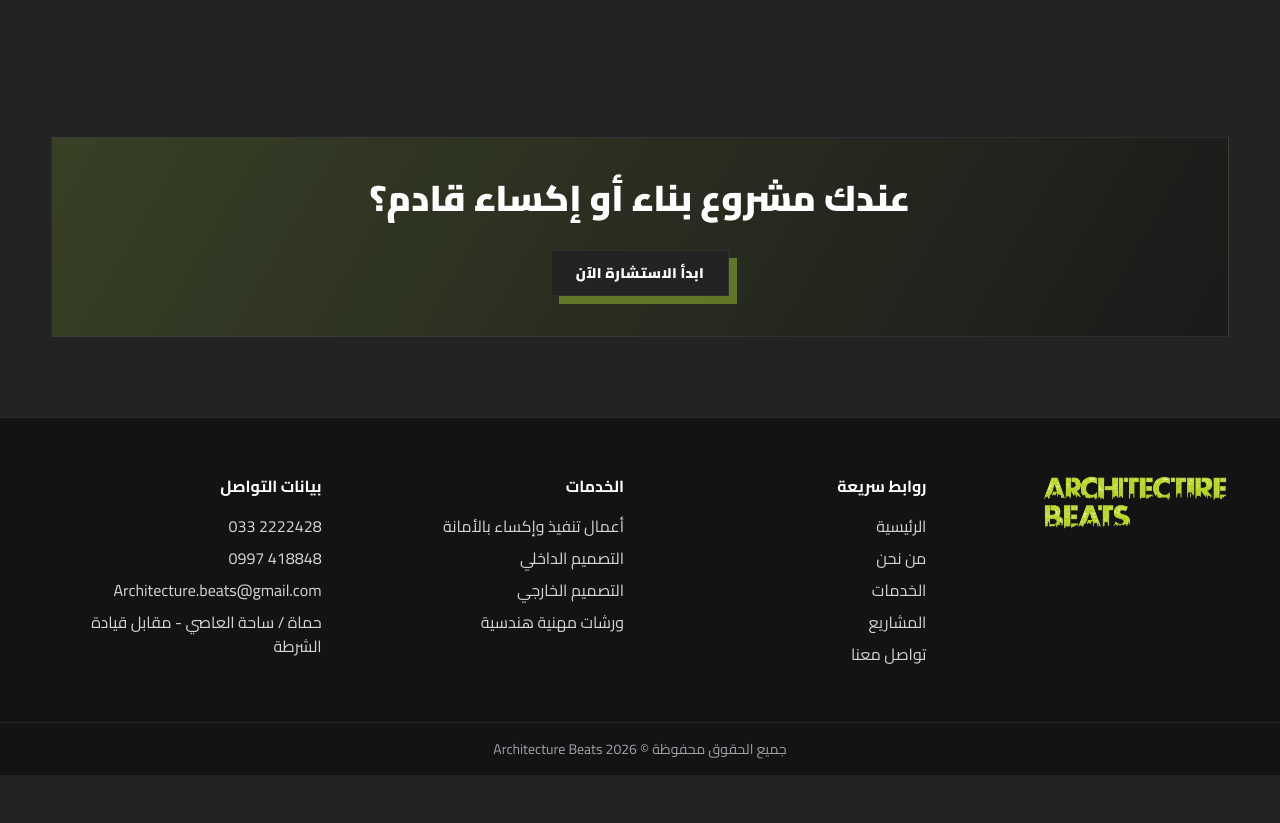
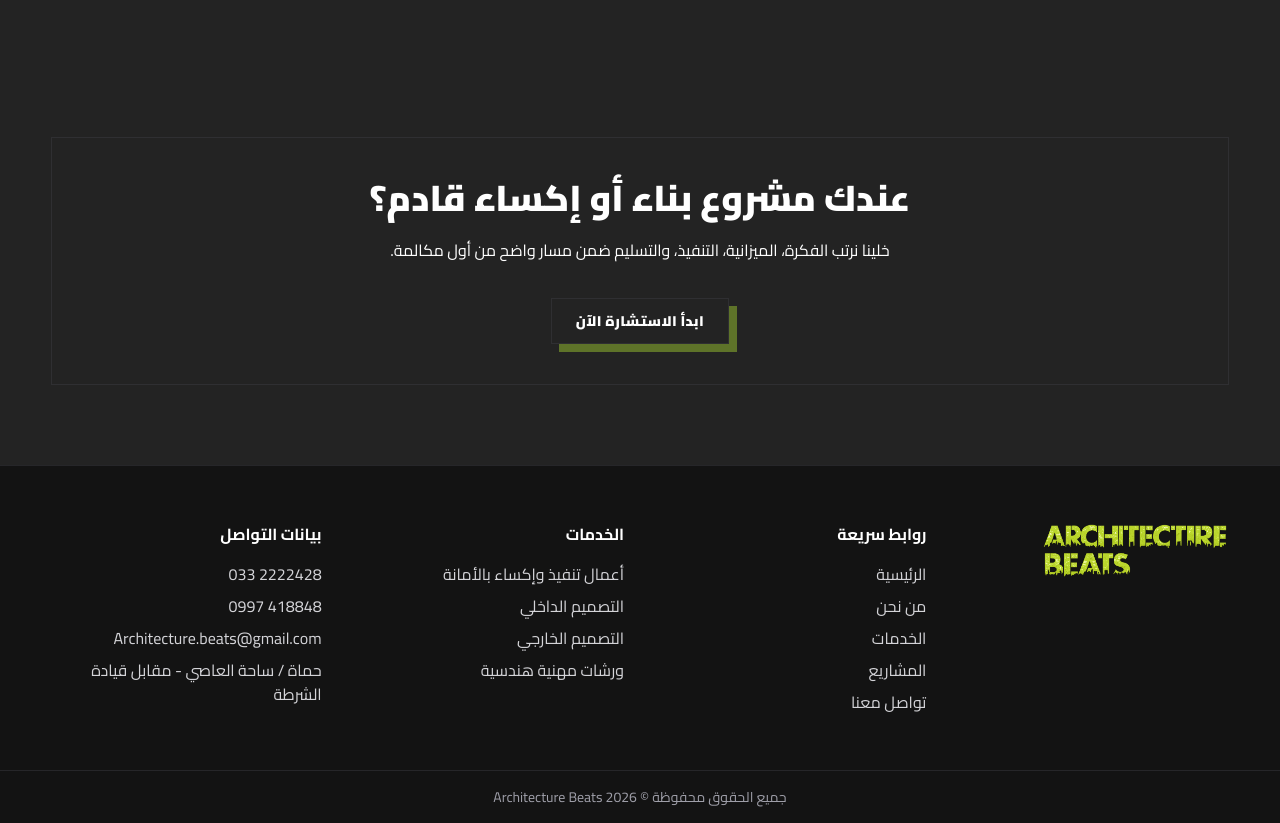
Before and after one commit to abod-haes/architecture-beats, a Next.js app: page /projects in a window 1280 px wide. Shown: the part 2560-3383 px from the top of the page. Before the commit the page ends 3335 px from the top, so only its background shows below. Built offline with nearby package versions, Linux system fonts and the light colour scheme.

Commit message:
Update CTA with bilingual content

```diff
--- a/src/components/sections/CTASection.tsx
+++ b/src/components/sections/CTASection.tsx
@@ -1,13 +1,18 @@
+"use client";
+
 import GlowButton from "../ui/GlowButton";
-import { siteData } from "@/data/siteData";
+import { useSiteContent } from "@/context/LocaleContext";
 
 export default function CTASection() {
+  const content = useSiteContent();
+
   return (
     <section className="mx-auto w-[92%] max-w-7xl py-20">
-      <div className="border border-brand-primary/35 bg-[linear-gradient(120deg,rgba(166,214,50,0.16),rgba(25,25,25,0.9))] p-10 text-center">
-        <h2 className="text-3xl font-black text-white md:text-4xl">{siteData.cta.title}</h2>
+      <div className="border border-brand-dark/15 bg-brand-dark p-10 text-center text-white">
+        <h2 className="text-3xl font-black md:text-4xl">{content.cta.title}</h2>
+        <p className="mx-auto mt-4 max-w-2xl leading-8 text-white">{content.cta.description}</p>
         <div className="mt-8">
-          <GlowButton label={siteData.cta.button} href={`https://wa.me/${siteData.company.whatsapp}`} />
+          <GlowButton label={content.cta.button} href="/contact" />
         </div>
       </div>
     </section>
```
